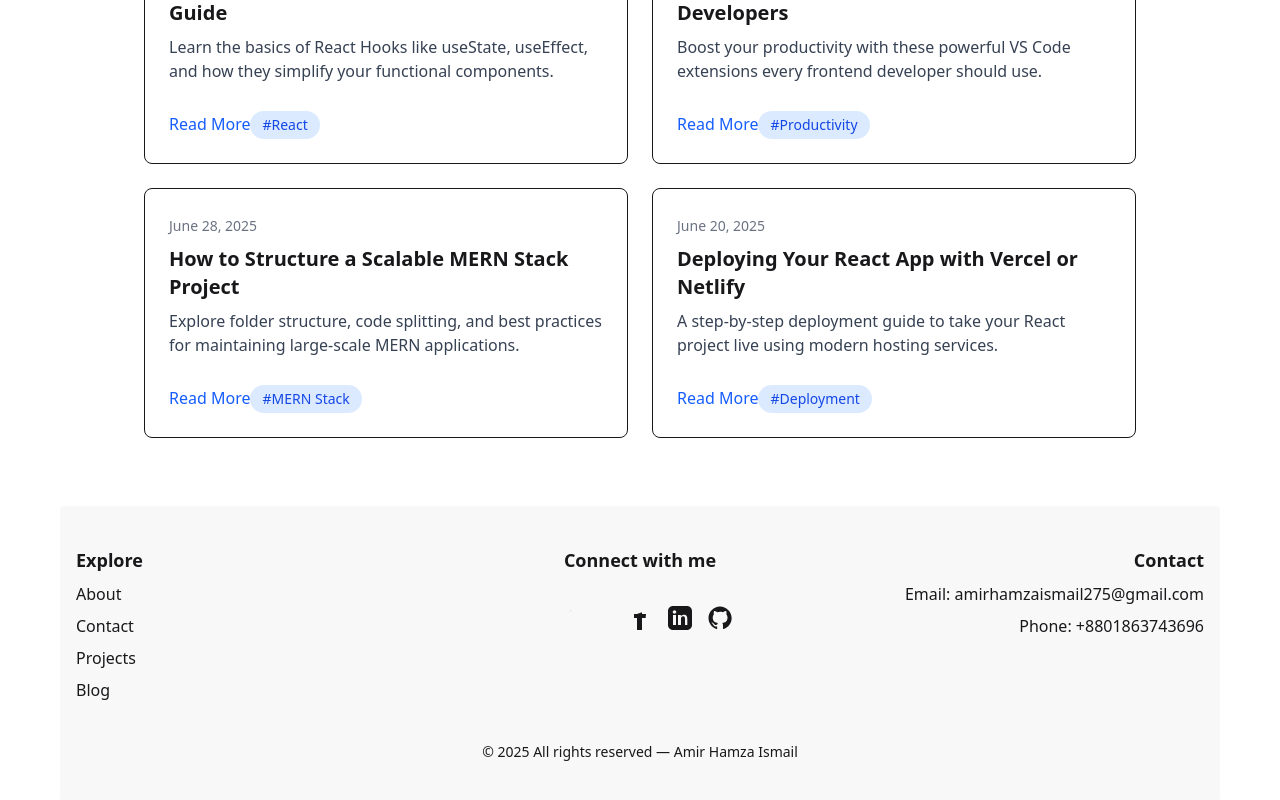
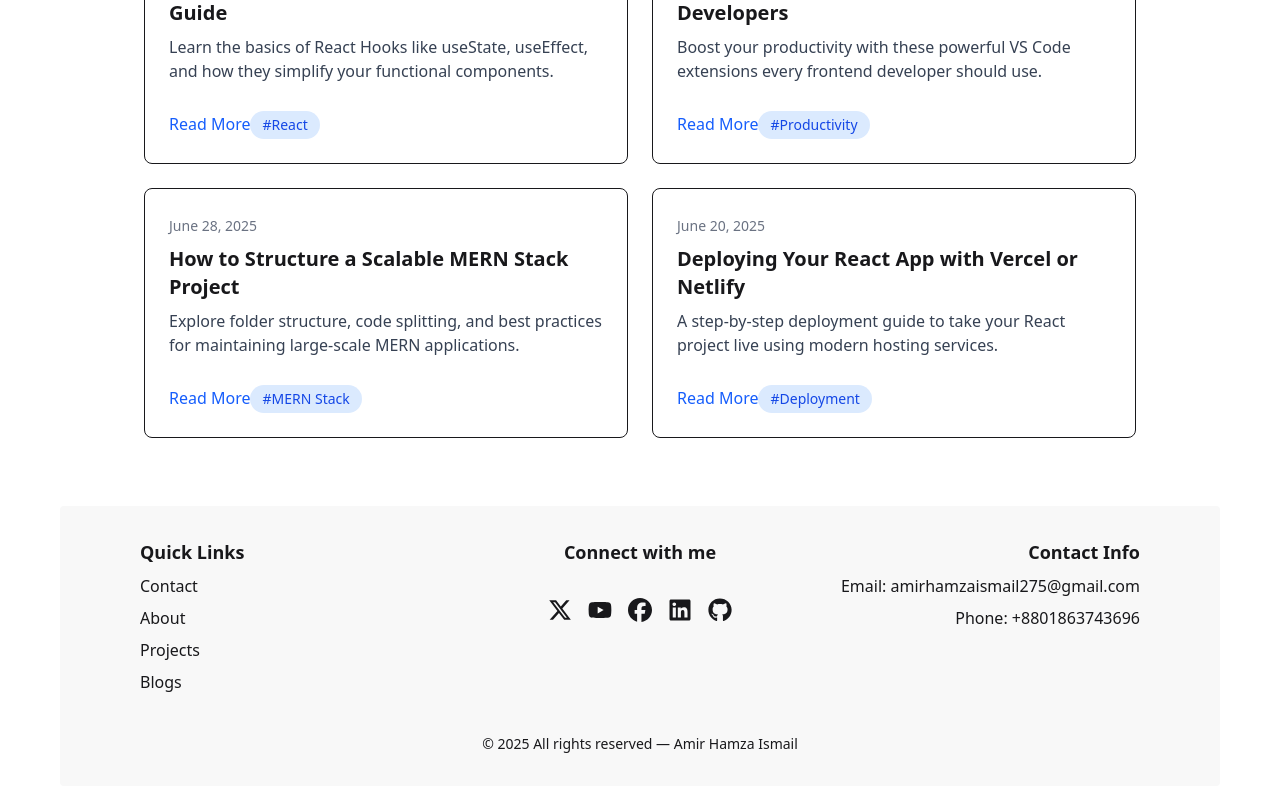
Before and after one commit to smile995/Personal-Profile-Client, a React (Vite) app: page / in a window 1280 px wide. Shown: the part 2473-3273 px from the top of the page. Built offline with nearby package versions, Linux system fonts and the light colour scheme.

Commit message:
Add social link in footer and contact page and make all link workable

```diff
--- a/package.json
+++ b/package.json
@@ -13,6 +13,7 @@
     "@tailwindcss/vite": "^4.1.11",
     "react": "^19.1.0",
     "react-dom": "^19.1.0",
+    "react-icons": "^5.5.0",
     "react-router": "^7.7.1",
     "react-type-animation": "^3.2.0",
     "tailwindcss": "^4.1.11"
--- a/src/Component/Footer/Footer.tsx
+++ b/src/Component/Footer/Footer.tsx
@@ -1,122 +1,38 @@
+import SocialLinnk from "../ReusableComps/SocialLinnk";
+
 const Footer = () => {
   return (
-    <footer className="bg-base-200 text-base-content py-10 rounded">
+    <footer className="bg-base-200 text-base-content  md:px-16 p-8 rounded">
       <div className="max-w-7xl mx-auto px-4 grid grid-cols-1 md:grid-cols-3 gap-10">
         {/* Navigation */}
         <div className="flex flex-col items-center md:items-start space-y-2">
-          <h2 className="text-lg font-bold">Explore</h2>
-          <a className="link link-hover">About</a>
-          <a className="link link-hover">Contact</a>
-          <a className="link link-hover">Projects</a>
-          <a className="link link-hover">Blog</a>
+          <h2 className="text-lg font-bold">Quick Links</h2>
+          <a href="/contact" className="link link-hover">Contact</a>
+          <a href="/about" className="link link-hover">About</a>
+          <a href="projets/" className="link link-hover">Projects</a>
+          <a href="/blogs" className="link link-hover">Blogs</a>
         </div>
 
         {/* Socials */}
-        <div className="flex flex-col items-center space-y-4">
-          <h2 className="text-lg font-bold">Connect with me</h2>
-          <div className="flex gap-4 justify-center mt-4">
-            {/* Twitter */}
-            <a href="#" aria-label="Twitter">
-              <svg
-                className="w-6 h-6 hover:text-blue-400 transition-colors duration-200"
-                fill="currentColor"
-                viewBox="0 0 24 24"
-              >
-                <path d="M24 4.557c-0.883 0.392-1.832 0.656-2.828 0.775..." />
-              </svg>
-            </a>
-
-            {/* YouTube */}
-            <a href="#" aria-label="YouTube">
-              <svg
-                className="w-6 h-6 hover:text-red-500 transition-colors duration-200"
-                fill="currentColor"
-                viewBox="0 0 24 24"
-              >
-                <path d="M19.615 3.184c-3.604-0.246-11.631-0.245-15.23 0..." />
-              </svg>
-            </a>
-
-            {/* Facebook */}
-            <a href="#" aria-label="Facebook">
-              <svg
-                className="w-6 h-6 hover:text-blue-600 transition-colors duration-200"
-                fill="currentColor"
-                viewBox="0 0 24 24"
-              >
-                <path d="M9 8h-3v4h3v12h5v-12h3.642l0.358-4h-4v-1.667..." />
-              </svg>
-            </a>
-
-            {/* ✅ LinkedIn */}
-            <a
-              href="https://www.linkedin.com/in/amir-hamza-ismail"
-              target="_blank"
-              rel="noopener noreferrer"
-              aria-label="LinkedIn"
-            >
-              <svg
-                className="w-6 h-6 hover:text-blue-500 transition-colors duration-200"
-                fill="currentColor"
-                viewBox="0 0 24 24"
-              >
-                <path
-                  d="M19 0h-14c-2.762 0-5 2.238-5 5v14c0 2.762 2.238
-               5 5 5h14c2.762 0 5-2.238 5-5v-14c0-2.762-2.238-5-5-5zm-11
-               19h-3v-10h3v10zm-1.5-11.268c-.966 0-1.75-.784-1.75-1.75s.784-1.75
-               1.75-1.75 1.75.784 1.75 1.75-.784 1.75-1.75
-               1.75zm13.5 11.268h-3v-5.604c0-1.337-.026-3.062-1.867-3.062-1.869
-               0-2.156 1.46-2.156 2.969v5.697h-3v-10h2.881v1.367h.041c.401-.761
-               1.379-1.562 2.838-1.562 3.033 0 3.593 1.995 3.593
-               4.59v5.605z"
-                />
-              </svg>
-            </a>
-
-            {/* ✅ GitHub */}
-            <a
-              href="https://github.com/smile995"
-              target="_blank"
-              rel="noopener noreferrer"
-              aria-label="GitHub"
-            >
-              <svg
-                className="w-6 h-6 hover:text-gray-700 transition-colors duration-200"
-                fill="currentColor"
-                viewBox="0 0 24 24"
-              >
-                <path
-                  d="M12 .5C5.73.5.5 5.74.5 12.02c0 5.1
-        3.29 9.41 7.86 10.95.58.11.79-.25.79-.56
-        0-.28-.01-1.02-.01-2-3.2.7-3.88-1.54-3.88-1.54-.53-1.36-1.3-1.73-1.3-1.73-1.07-.73.08-.72.08-.72
-        1.18.08 1.8 1.21 1.8 1.21 1.05 1.8 2.74 1.28
-        3.41.98.11-.76.41-1.28.74-1.57-2.56-.3-5.26-1.28-5.26-5.7
-        0-1.26.45-2.3 1.2-3.11-.12-.3-.52-1.52.12-3.18
-        0 0 .97-.31 3.18 1.18a11.08 11.08 0 012.9-.39c.99 0
-        1.98.13 2.9.39 2.2-1.5 3.17-1.18
-        3.17-1.18.64 1.66.24 2.88.12
-        3.18.75.82 1.2 1.86 1.2 3.11
-        0 4.43-2.71 5.4-5.29 5.69.42.36.8 1.07.8 2.16
-        0 1.56-.01 2.82-.01 3.2 0 .31.21.68.8.56
-        4.56-1.54 7.85-5.85 7.85-10.95C23.5 5.74 18.26.5 12 .5z"
-                />
-              </svg>
-            </a>
-          </div>
+        <div>
+          <SocialLinnk />
         </div>
 
         {/* Contact Info */}
         <div className="flex flex-col items-center md:items-end space-y-2">
-          <h2 className="text-lg font-bold">Contact</h2>
+          <h2 className="text-lg font-bold">Contact Info</h2>
           <p>
             Email:{" "}
-            <a href="mailto:amirhamzaismail275@gmail.com" className="link link-hover">
-             amirhamzaismail275@gmail.com
+            <a
+              href="mailto:amirhamzaismail275@gmail.com"
+              className="link link-hover"
+            >
+              amirhamzaismail275@gmail.com
             </a>
           </p>
           <p>
             Phone:{" "}
-            <a href="tel:+8801XXXXXXX" className="link link-hover">
+            <a href="tel:+8801863743696" className="link link-hover">
               +8801863743696
             </a>
           </p>
@@ -125,7 +41,8 @@ const Footer = () => {
 
       <div className="text-center mt-10">
         <p className="text-sm">
-          &copy; {new Date().getFullYear()} All rights reserved — Amir Hamza Ismail
+          &copy; {new Date().getFullYear()} All rights reserved — Amir Hamza
+          Ismail
         </p>
       </div>
     </footer>
--- /dev/null
+++ b/src/Component/ReusableComps/SocialLinnk.tsx
@@ -0,0 +1,61 @@
+import {
+  FaFacebook,
+  FaGithub,
+  FaLinkedin,
+  FaXTwitter,
+  FaYoutube,
+} from "react-icons/fa6";
+
+const SocialLinnk = () => {
+  return (
+    <div className="flex flex-col items-center space-y-4">
+      <h2 className="text-lg font-bold">Connect with me</h2>
+      <div className="flex gap-4 justify-center mt-4">
+        {/* Twitter */}
+        <a href="#" target="_blank" aria-label="Twitter">
+          <FaXTwitter className="w-6 h-6 hover:text-blue-400 transition-colors duration-200" />
+        </a>
+
+        {/* YouTube */}
+        <a
+          href="https://www.youtube.com/@amirhamzaismail-dev"
+          aria-label="YouTube"
+           target="_blank"
+        >
+          <FaYoutube className="w-6 h-6 hover:text-red-500 transition-colors duration-200" />
+        </a>
+
+        {/* Facebook */}
+        <a
+          href="https://www.facebook.com/badsha.vai.96343"
+          aria-label="Facebook"
+           target="_blank"
+        >
+          <FaFacebook className="w-6 h-6 hover:text-blue-600 transition-colors duration-200" />
+        </a>
+
+        {/* ✅ LinkedIn */}
+        <a
+          href="https://www.linkedin.com/in/amir-hamza-ismail"
+          target="_blank"
+          rel="noopener noreferrer"
+          aria-label="LinkedIn"
+        >
+          <FaLinkedin className="w-6 h-6 hover:text-blue-500 transition-colors duration-200" />
+        </a>
+
+        {/* ✅ GitHub */}
+        <a
+          href="https://github.com/smile995"
+          target="_blank"
+          rel="noopener noreferrer"
+          aria-label="GitHub"
+        >
+          <FaGithub className="w-6 h-6 hover:text-gray-700 transition-colors duration-200" />
+        </a>
+      </div>
+    </div>
+  );
+};
+
+export default SocialLinnk;
```
Also changed, not shown: 1 other file (tests, documents, lock files or other folders).
